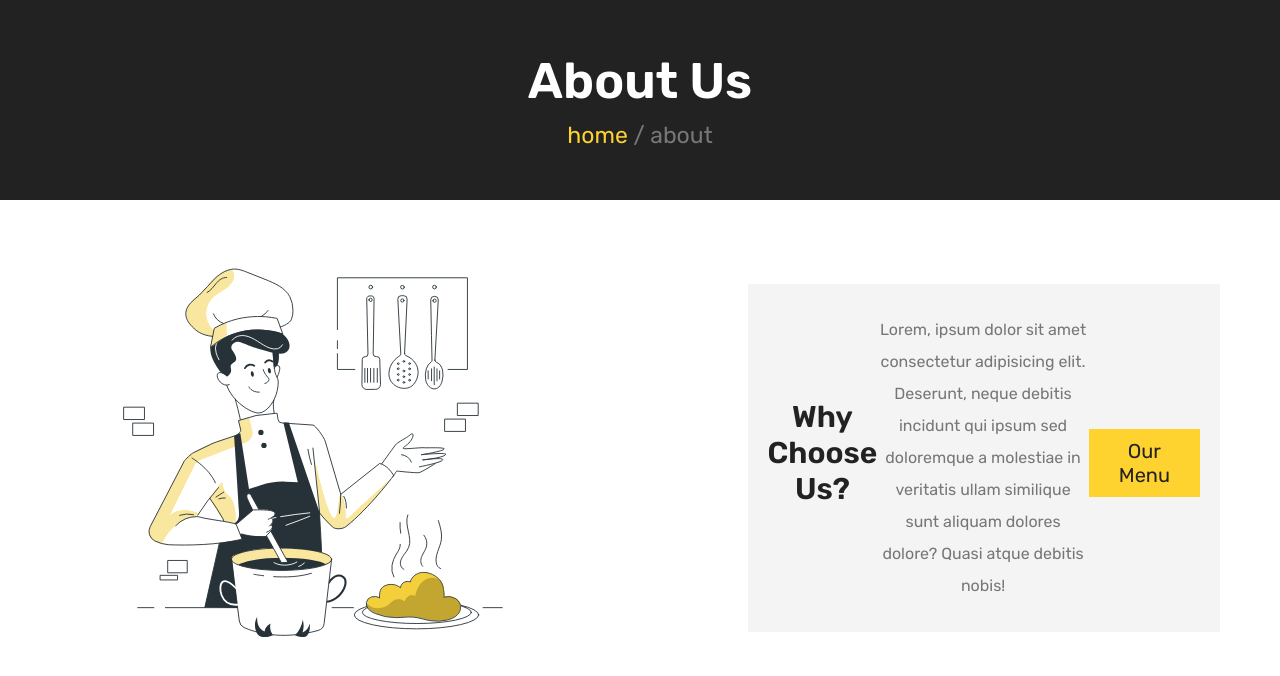
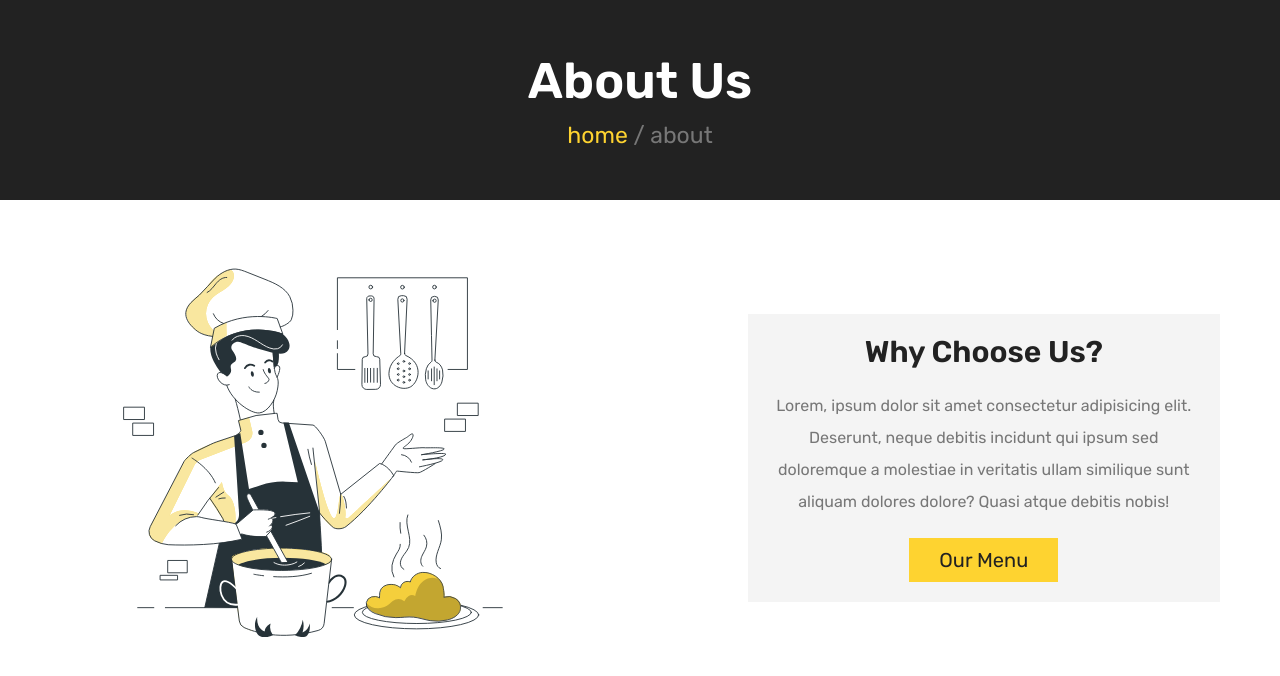
Before and after one commit to Aiga115/foodik, a React (Create React App) app in the folder frontend/: page /about in a window 1280 px wide. Shown: the top 676 px of the page. Built offline with nearby package versions, Linux system fonts and the light colour scheme.

Commit message:
a small change

```diff
--- a/frontend/src/index.css
+++ b/frontend/src/index.css
@@ -569,6 +569,8 @@ section {
 .about .row .content {
   flex: 1 1 40rem;
   text-align: center;
+  display: flex;
+  flex-direction: column;
 }
 
 .about .row .content h3 {
```
